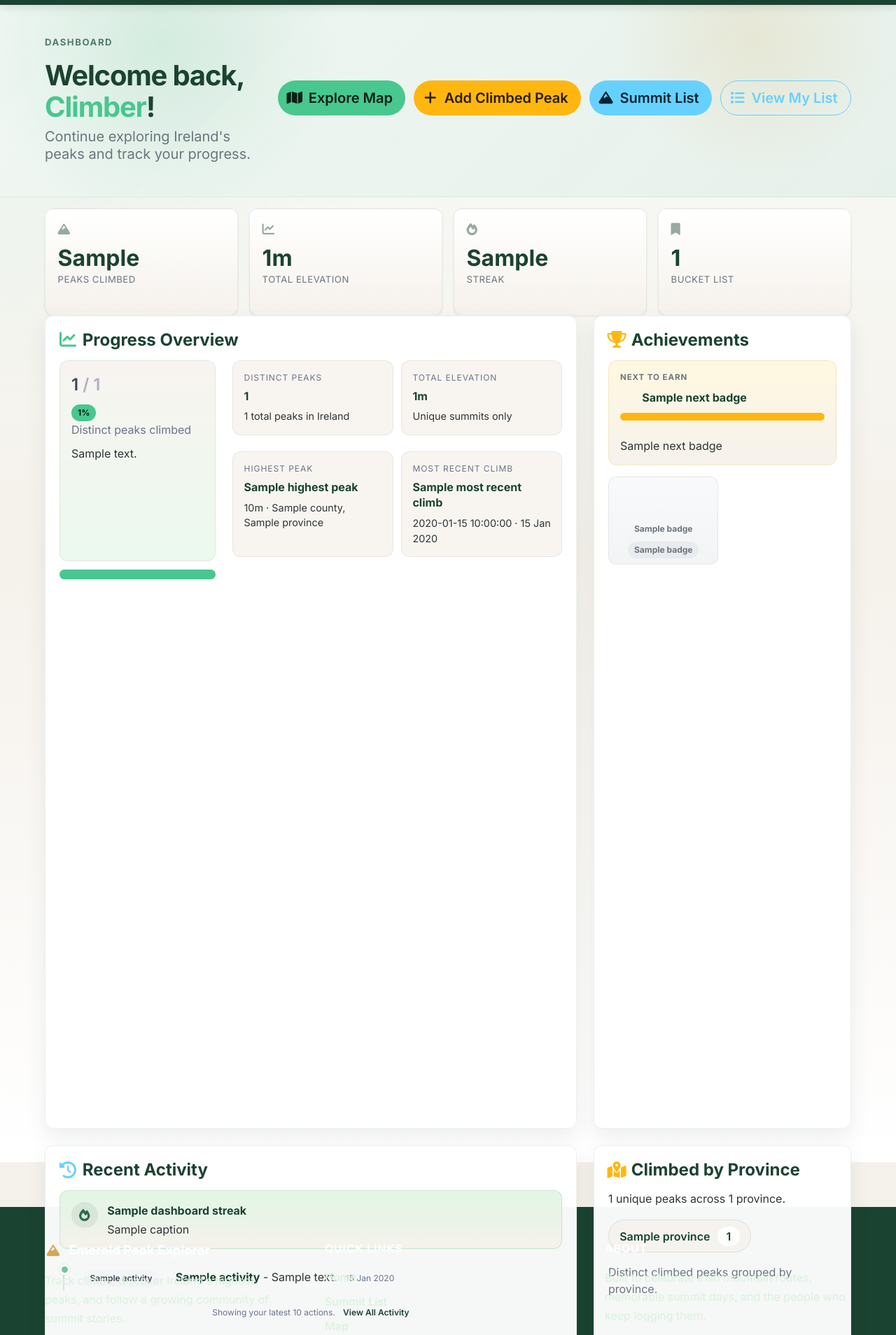
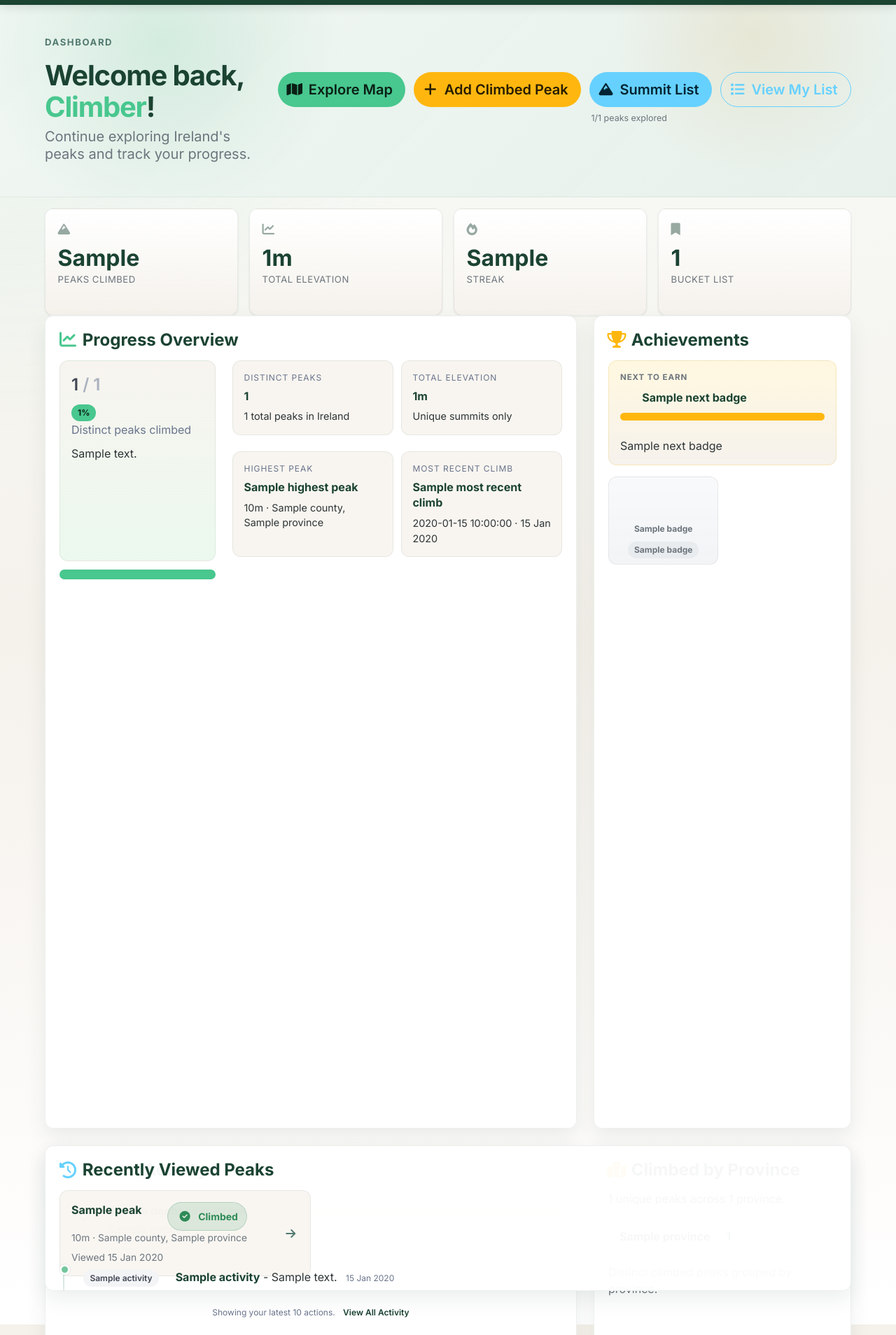
Before and after one commit to AndrianBarbulat/Emerald-Summit-Tracker, a Flask app: template templates/home.html in a window 1280 px wide. Shown: the part 53-1961 px from the top of the page at 70% size. Run offline with Flask 3, Linux system fonts and the light colour scheme; the template is opened without the code that fills it: most values are stand-ins (such as "Sample title", 1, 10 or a date in 2020).

Commit message:
Connected the Summit List button in the dashboard welcome section to the summit list route. Added a mini stat showing explored peaks out of total to give quick progress context. Displayed the value dynamically based on user climb data and total peak count. Optionally added a recently viewed peaks section using session tracking for quick access.

```diff
--- a/app.py
+++ b/app.py
@@ -48,6 +48,8 @@ DASHBOARD_BADGE_RULES = [
     {"key": "fifty_climbs", "label": "50 Summits", "threshold": 50, "icon": "fa-fire"},
     {"key": "hundred_climbs", "label": "100 Summits", "threshold": 100, "icon": "fa-crown"},
 ]
+RECENTLY_VIEWED_SESSION_KEY = "recently_viewed_peaks"
+RECENTLY_VIEWED_LIMIT = 3
 
 
 def get_session_context() -> dict:
@@ -1032,6 +1034,89 @@ def _decorate_peaks_with_statuses(peaks: list[dict], peak_statuses: dict[str, st
         )
 
     return decorated_peaks
+
+
+def _track_recently_viewed_peak(peak: dict | None) -> None:
+    if not isinstance(peak, dict):
+        return
+
+    peak_id = peak.get("id")
+    peak_key = _peak_key(peak_id)
+    if not peak_key:
+        return
+
+    existing_entries = session.get(RECENTLY_VIEWED_SESSION_KEY)
+    recent_entries = existing_entries if isinstance(existing_entries, list) else []
+    filtered_entries = []
+    for entry in recent_entries:
+        if not isinstance(entry, dict):
+            continue
+        entry_peak_key = _peak_key(entry.get("peak_id"))
+        if not entry_peak_key or entry_peak_key == peak_key:
+            continue
+        filtered_entries.append(
+            {
+                "peak_id": entry.get("peak_id"),
+                "viewed_at": entry.get("viewed_at"),
+            }
+        )
+
+    filtered_entries.insert(
+        0,
+        {
+            "peak_id": peak_id,
+            "viewed_at": datetime.now(timezone.utc).isoformat(),
+        },
+    )
+    session[RECENTLY_VIEWED_SESSION_KEY] = filtered_entries[:RECENTLY_VIEWED_LIMIT]
+    session.modified = True
+
+
+def _build_recently_viewed_peak_entries(
+    peaks_by_id: dict[int, dict],
+    peak_statuses: dict[str, str] | None = None,
+) -> list[dict]:
+    stored_entries = session.get(RECENTLY_VIEWED_SESSION_KEY)
+    recent_entries = stored_entries if isinstance(stored_entries, list) else []
+    if not recent_entries:
+        return []
+
+    peaks_by_key = {
+        _peak_key(peak_id): peak
+        for peak_id, peak in (peaks_by_id or {}).items()
+    }
+    normalized_statuses = peak_statuses or {}
+    entries = []
+    seen_peak_keys = set()
+
+    for entry in recent_entries:
+        if not isinstance(entry, dict):
+            continue
+
+        peak_key = _peak_key(entry.get("peak_id"))
+        peak = peaks_by_key.get(peak_key)
+        if not peak or peak_key in seen_peak_keys:
+            continue
+
+        seen_peak_keys.add(peak_key)
+        height_m = _to_float(peak.get("height_m") or peak.get("height"))
+        height_ft = _to_float(peak.get("height_ft"))
+        viewed_at = entry.get("viewed_at")
+        entries.append(
+            {
+                "id": peak.get("id"),
+                "name": peak.get("name") or f"Peak #{peak.get('id')}",
+                "county": peak.get("county"),
+                "province": peak.get("province"),
+                "height_m": int(round(height_m)) if height_m is not None else None,
+                "height_ft": int(round(height_ft)) if height_ft is not None else None,
+                "user_status": _normalize_peak_status(normalized_statuses.get(peak_key)),
+                "viewed_at": viewed_at,
+                "viewed_relative": _relative_time(viewed_at) if viewed_at else "",
+            }
+        )
+
+    return entries[:RECENTLY_VIEWED_LIMIT]
 
 
 def _build_map_peaks(peaks: list[dict], peak_statuses: dict[str, str] | None = None) -> list[dict]:
@@ -1895,6 +1980,7 @@ def home():
         "streak_weeks": int(dashboard_streak.get("display_weeks") or 0),
         "total_elevation_m": dashboard_progress.get("total_elevation_m", 0),
     }
+    dashboard_recently_viewed_peaks = _build_recently_viewed_peak_entries(peaks_by_id, peak_statuses)
 
     dashboard_ctx = {
         "bucket_list_peaks": bucket_list_peaks,
@@ -1905,6 +1991,7 @@ def home():
         "dashboard_progress": dashboard_progress,
         "dashboard_quick_stats": dashboard_quick_stats,
         "dashboard_recent_activity": dashboard_recent_activity,
+        "dashboard_recently_viewed_peaks": dashboard_recently_viewed_peaks,
         "dashboard_streak": dashboard_streak,
         "peak_statuses": peak_statuses,
         "suggested_peaks": suggested_peaks,
@@ -2122,6 +2209,7 @@ def logout():
             app.logger.warning("Supabase sign out failed: %s", exc)
     session.pop("user", None)
     session.pop("profile", None)
+    session.pop(RECENTLY_VIEWED_SESSION_KEY, None)
     print("User logged out")
     return redirect("/")
 
@@ -2156,6 +2244,7 @@ def peak_detail(peak_id: int):
     peak = get_peak_by_id(peak_id)
     if peak is None:
         abort(404)
+    _track_recently_viewed_peak(peak)
 
     user_id = context["profile"].get("id") if context["profile"] else None
     has_climbed = False
--- a/static/css/home.css
+++ b/static/css/home.css
@@ -96,8 +96,20 @@
 }
 
 .dashboard-welcome__actions {
+    align-items: flex-start;
     gap: 0.75rem;
     justify-content: flex-end;
+}
+
+.dashboard-welcome__action-group {
+    align-items: flex-start;
+    display: flex;
+    flex-direction: column;
+    gap: 0.4rem;
+}
+
+.dashboard-welcome__action-group .dashboard-welcome__button {
+    margin-bottom: 0;
 }
 
 .dashboard-welcome__button {
@@ -106,6 +118,14 @@
     min-height: 2.9rem;
     padding-left: 1.15rem;
     padding-right: 1.15rem;
+}
+
+.dashboard-welcome__hint {
+    color: var(--color-grey);
+    font-size: 0.78rem;
+    line-height: 1.4;
+    margin: 0;
+    padding-left: 0.15rem;
 }
 
 .dashboard-add-climb-modal {
@@ -802,9 +822,80 @@
     padding: 1rem;
 }
 
+.dashboard-recently-viewed-grid {
+    display: grid;
+    gap: 1rem;
+    grid-template-columns: repeat(3, minmax(0, 1fr));
+}
+
+.dashboard-recently-viewed-item {
+    align-items: center;
+    background: rgba(245, 241, 235, 0.62);
+    border: 1px solid rgba(27, 67, 50, 0.08);
+    border-radius: var(--radius-md);
+    color: var(--color-slate);
+    column-gap: 0.85rem;
+    display: flex;
+    justify-content: space-between;
+    min-height: 100%;
+    padding: 1rem;
+    text-decoration: none;
+}
+
+.dashboard-recently-viewed-item:hover,
+.dashboard-recently-viewed-item:focus-visible {
+    border-color: rgba(39, 91, 69, 0.22);
+    box-shadow: 0 12px 24px rgba(27, 67, 50, 0.1);
+    color: var(--color-slate);
+    text-decoration: none;
+}
+
+.dashboard-recently-viewed-item__content {
+    min-width: 0;
+}
+
+.dashboard-recently-viewed-item__header {
+    align-items: flex-start;
+    display: flex;
+    gap: 0.65rem;
+    justify-content: space-between;
+}
+
+.dashboard-recently-viewed-item__name {
+    color: var(--color-forest);
+    font-weight: 700;
+    line-height: 1.4;
+    margin: 0 0 0.35rem;
+}
+
+.dashboard-recently-viewed-item__status {
+    flex: 0 0 auto;
+}
+
+.dashboard-recently-viewed-item__meta,
+.dashboard-recently-viewed-item__time {
+    color: var(--color-grey);
+    font-size: 0.86rem;
+    line-height: 1.5;
+    margin: 0;
+}
+
+.dashboard-recently-viewed-item__time {
+    margin-top: 0.45rem;
+}
+
+.dashboard-recently-viewed-item__arrow {
+    color: var(--color-sage);
+    flex: 0 0 auto;
+}
+
 @media screen and (min-width: 769px) and (max-width: 1023px) {
     .dashboard-welcome__actions {
         justify-content: flex-start;
+    }
+
+    .dashboard-welcome__action-group {
+        flex: 1 1 calc(50% - 0.75rem);
     }
 
     .dashboard-welcome__button {
@@ -819,6 +910,10 @@
     .dashboard-quick-stats__grid {
         grid-template-columns: repeat(2, minmax(0, 1fr));
     }
+
+    .dashboard-recently-viewed-grid {
+        grid-template-columns: 1fr;
+    }
 }
 
 @media screen and (max-width: 768px) {
@@ -830,9 +925,19 @@
         justify-content: flex-start;
     }
 
+    .dashboard-welcome__action-group {
+        width: 100%;
+    }
+
     .dashboard-welcome__button {
         flex: 1 1 100%;
         justify-content: center;
+        width: 100%;
+    }
+
+    .dashboard-welcome__hint {
+        padding-left: 0;
+        text-align: center;
         width: 100%;
     }
 
@@ -867,6 +972,10 @@
     .dashboard-province-pill {
         justify-content: space-between;
         width: 100%;
+    }
+
+    .dashboard-recently-viewed-grid {
+        grid-template-columns: 1fr;
     }
 }
 
--- a/templates/home.html
+++ b/templates/home.html
@@ -34,10 +34,15 @@
                                 <span class="icon"><i class="fas fa-plus"></i></span>
                                 <span>Add Climbed Peak</span>
                             </button>
-                            <a class="button is-info dashboard-welcome__button" href="{{ url_for('summit_list') }}">
-                                <span class="icon"><i class="fas fa-mountain"></i></span>
-                                <span>Summit List</span>
-                            </a>
+                            <div class="dashboard-welcome__action-group dashboard-welcome__action-group--summits">
+                                <a class="button is-info dashboard-welcome__button" href="{{ url_for('summit_list') }}">
+                                    <span class="icon"><i class="fas fa-mountain"></i></span>
+                                    <span>Summit List</span>
+                                </a>
+                                <p class="dashboard-welcome__hint">
+                                    {{ dashboard_progress.completed_count }}/{{ dashboard_progress.total_peaks }} peaks explored
+                                </p>
+                            </div>
                             <a class="button is-info is-outlined dashboard-welcome__button" href="{{ url_for('my_bucket_list') }}">
                                 <span class="icon"><i class="fas fa-list"></i></span>
                                 <span>View My List</span>
@@ -436,6 +441,49 @@
                             </div>
                         </div>
                     </div>
+
+                    {% if dashboard_recently_viewed_peaks %}
+                    <div class="column is-12 dashboard-grid__recent">
+                        <div class="box dashboard-card dashboard-recently-viewed-card">
+                            <h2 class="title is-4 mb-4 dashboard-card__title">
+                                <span class="icon has-text-info"><i class="fas fa-clock-rotate-left"></i></span>
+                                Recently Viewed Peaks
+                            </h2>
+
+                            <div class="dashboard-recently-viewed-grid">
+                                {% for peak in dashboard_recently_viewed_peaks %}
+                                <a class="dashboard-recently-viewed-item" href="{{ url_for('peak_detail', peak_id=peak.id) }}">
+                                    <div class="dashboard-recently-viewed-item__content">
+                                        <div class="dashboard-recently-viewed-item__header">
+                                            <p class="dashboard-recently-viewed-item__name">{{ peak.name }}</p>
+                                            <div class="dashboard-recently-viewed-item__status">
+                                                {{ peak_status(peak.user_status) }}
+                                            </div>
+                                        </div>
+                                        <p class="dashboard-recently-viewed-item__meta">
+                                            {% if peak.height_m or peak.height_ft %}
+                                            {{ peak.height_m | format_height(current_height_unit, peak.height_ft) }}
+                                            {% endif %}
+                                            {% if peak.county or peak.province %}
+                                            <span>&middot;</span>
+                                            {{ peak.county or 'Unknown county' }}{% if peak.province %}, {{ peak.province }}{% endif %}
+                                            {% endif %}
+                                        </p>
+                                        {% if peak.viewed_at %}
+                                        <p class="dashboard-recently-viewed-item__time">
+                                            Viewed <time data-timestamp="{{ peak.viewed_at or '' }}">{{ peak.viewed_at | timeago }}</time>
+                                        </p>
+                                        {% endif %}
+                                    </div>
+                                    <span class="icon dashboard-recently-viewed-item__arrow">
+                                        <i class="fas fa-arrow-right"></i>
+                                    </span>
+                                </a>
+                                {% endfor %}
+                            </div>
+                        </div>
+                    </div>
+                    {% endif %}
                 </div>
             </div>
         </section>
```
